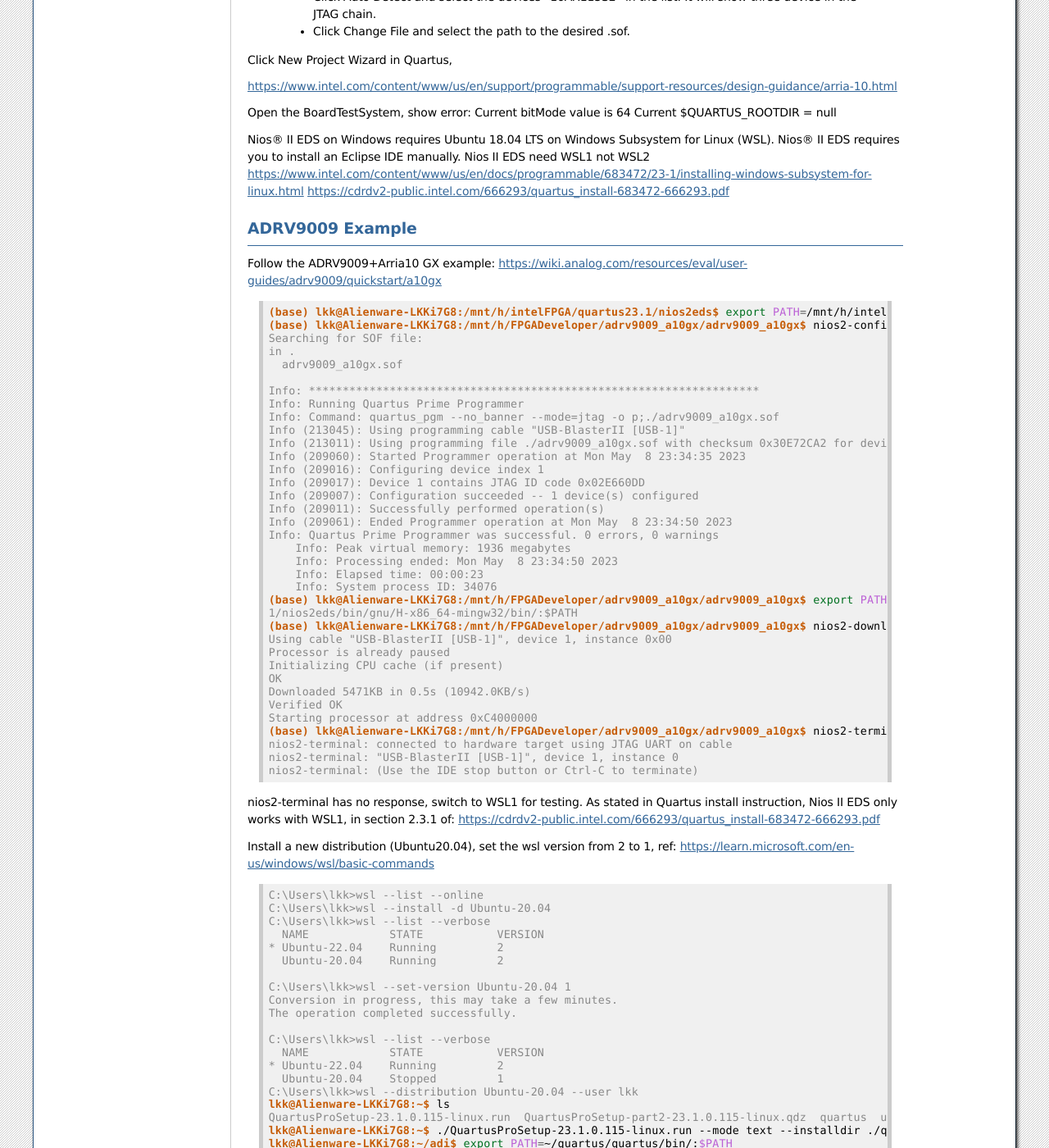
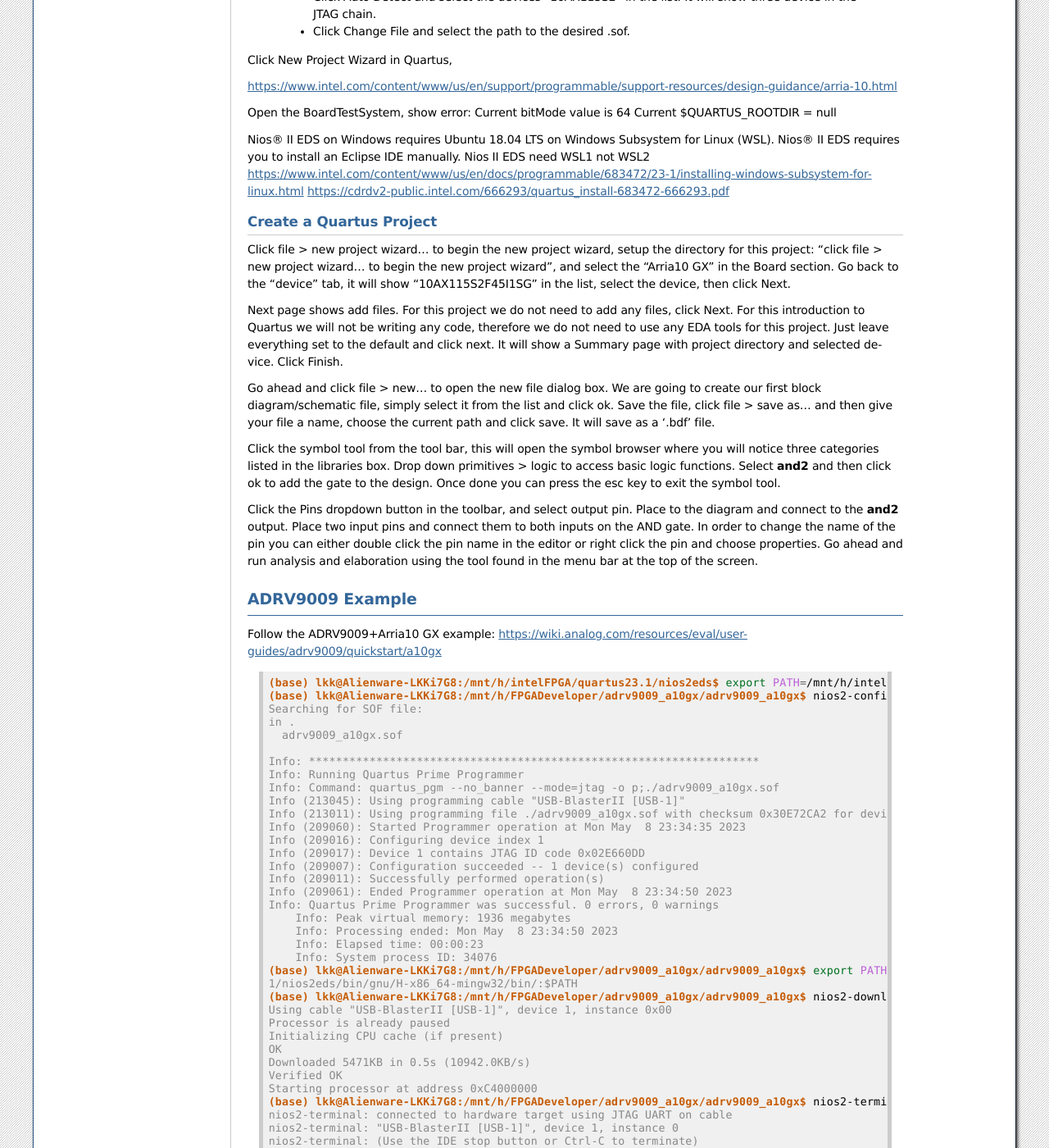
Before and after one commit to lkk688/mytutorial, a Sphinx documentation site: the page built from docs/source/intelfpga.rst, in a window 1280 px wide and 1400 px high, scrolled down 1539 px. Shown: the whole window at 82% size. Built offline with Sphinx 7.4.7, drawn with Linux system fonts in a browser that asks for light colours; some of the changed text lies outside the part shown.

Commit message:
Update intelfpga.rst

```diff
--- a/docs/source/intelfpga.rst
+++ b/docs/source/intelfpga.rst
@@ -82,6 +82,20 @@
 https://www.intel.com/content/www/us/en/docs/programmable/683472/23-1/installing-windows-subsystem-for-linux.html
 https://cdrdv2-public.intel.com/666293/quartus_install-683472-666293.pdf
 
+Create a Quartus Project
+~~~~~~~~~~~~~~~~~~~~~~~~
+Click file > new project wizard… to begin the new project wizard, setup the directory for this project: "click file > new project wizard… to begin the new project wizard", and select the "Arria10 GX" in the Board section. Go back to the "device" tab, it will show "10AX115S2F45I1SG" in the list, select the device, then click Next.
+
+
+Next page shows add files. For this project we do not need to add any files, click Next. For this introduction to Quartus we will not be writing any code, therefore we do not need to use any EDA tools for this project. Just leave everything set to the default and click next. It will show a Summary page with project directory and selected device. Click Finish.
+
+Go ahead and click file > new… to open the new file dialog box. We are going to create our first block diagram/schematic file, simply select it from the list and click ok. Save the file, click file > save as… and then give your file a name, choose the current path and click save. It will save as a '.bdf' file.
+
+Click the symbol tool from the tool bar, this will open the symbol browser where you will notice three categories listed in the libraries box. Drop down primitives > logic to access basic logic functions. Select **and2** and then click ok to add the gate to the design. Once done you can press the esc key to exit the symbol tool.
+
+Click the Pins dropdown button in the toolbar, and select output pin. Place to the diagram and connect to the **and2** output. Place two input pins and connect them to both inputs on the AND gate. In order to change the name of the pin you can either double click the pin name in the editor or right click the pin and choose properties. Go ahead and run analysis and elaboration using the tool found in the menu bar at the top of the screen.
+
+
 ADRV9009 Example
 ---------------------
 Follow the ADRV9009+Arria10 GX example: https://wiki.analog.com/resources/eval/user-guides/adrv9009/quickstart/a10gx
@@ -146,7 +160,10 @@
    NAME            STATE           VERSION
  * Ubuntu-22.04    Running         2
    Ubuntu-20.04    Stopped         1
- C:\Users\lkk>wsl --distribution Ubuntu-20.04 --user lkk
+ C:\Users\lkk>wsl --distribution Ubuntu-20.04 --user lkk #start the linux
+ >wsl -t Ubuntu-20.04 #shut down the linux
+
+.. code-block:: console
  lkk@Alienware-LKKi7G8:~$ ls
  QuartusProSetup-23.1.0.115-linux.run  QuartusProSetup-part2-23.1.0.115-linux.qdz  quartus  ubuntu20
  lkk@Alienware-LKKi7G8:~$ ./QuartusProSetup-23.1.0.115-linux.run --mode text --installdir ./quartus
```
